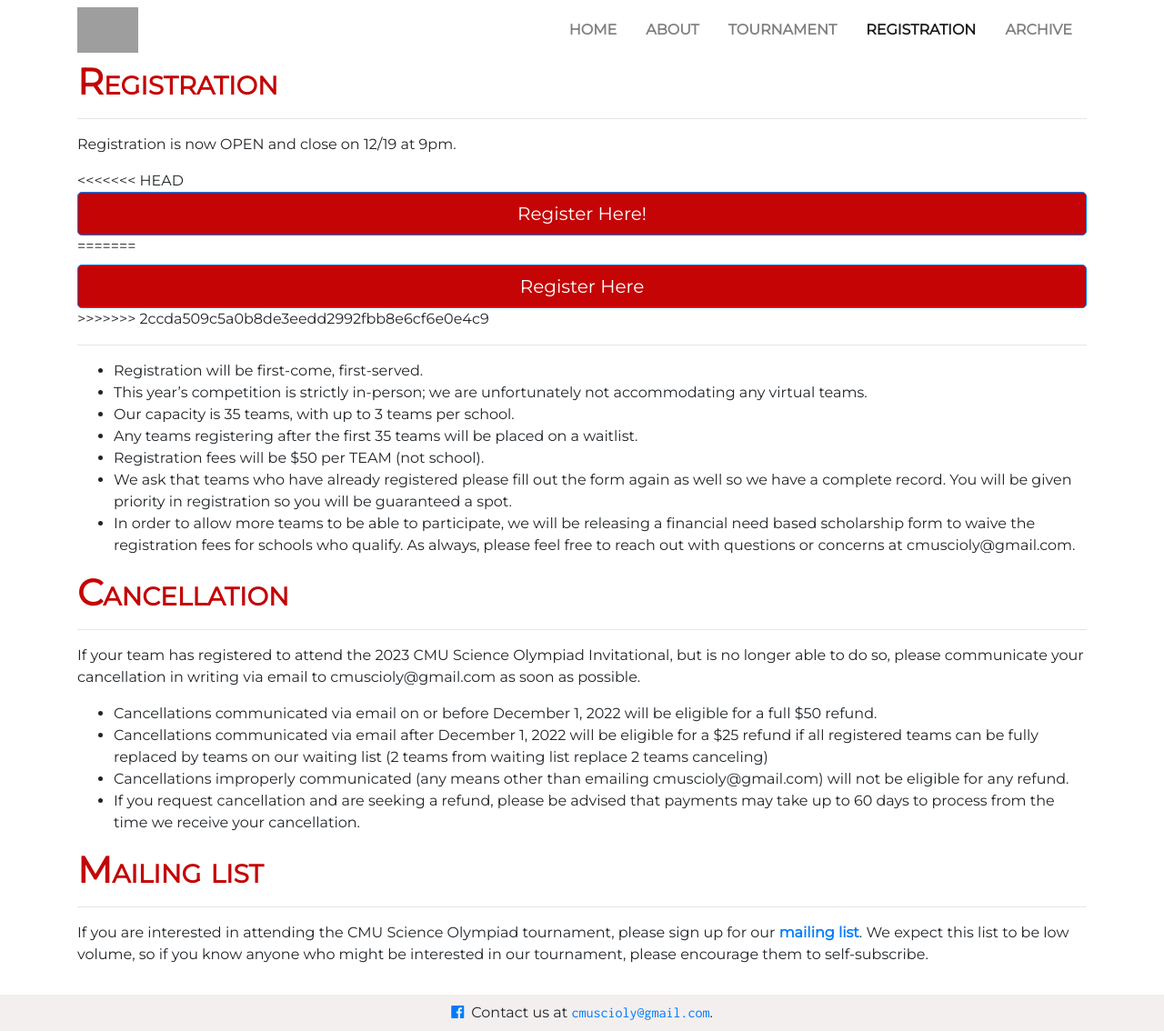
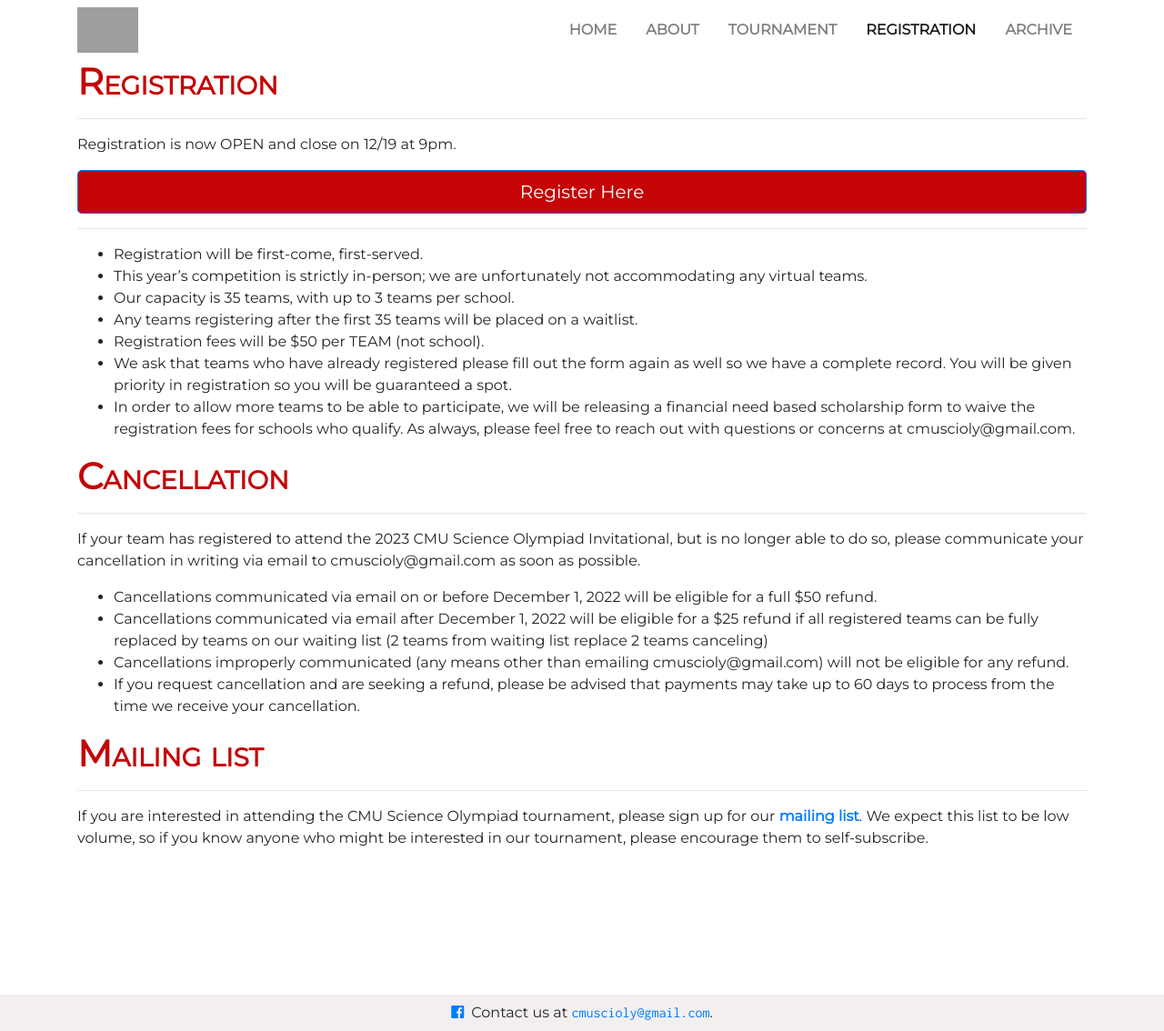
Before and after one commit to cmuscioly/cmuscioly.github.io, a Jekyll site: the page built from registration.md, in a window 1280 px wide. Shown: the whole page at 91% size. Built offline with Jekyll 4.4.1, drawn with Linux system fonts in a browser that asks for light colours; nearby versions of some CDN libraries; some of the changed lines change nothing that is shown; grey boxes are pictures that could not be loaded.

Commit message:
Update registration.md

```diff
--- a/registration.md
+++ b/registration.md
@@ -11,15 +11,9 @@ Registration is now OPEN and close on 12/19 at 9pm.
 
 
 <div>
-<<<<<<< HEAD
-  <a class="btn btn-primary btn-lg btn-block" role="button"
-  href="https://forms.gle/FfpH5KorMods6Qdm7" style="background-color : #C40405;"
-  target="_blank">Register Here!</a>
-=======
   <a class="btn btn-primary btn-lg btn-block" role="button"
   href="https://forms.gle/FfpH5KorMods6Qdm7"
   target="_blank" style="background-color : #C40405;">Register Here</a>
->>>>>>> 2ccda509c5a0b8de3eedd2992fbb8e6cf6e0e4c9
 </div>
 <hr>
 
```
